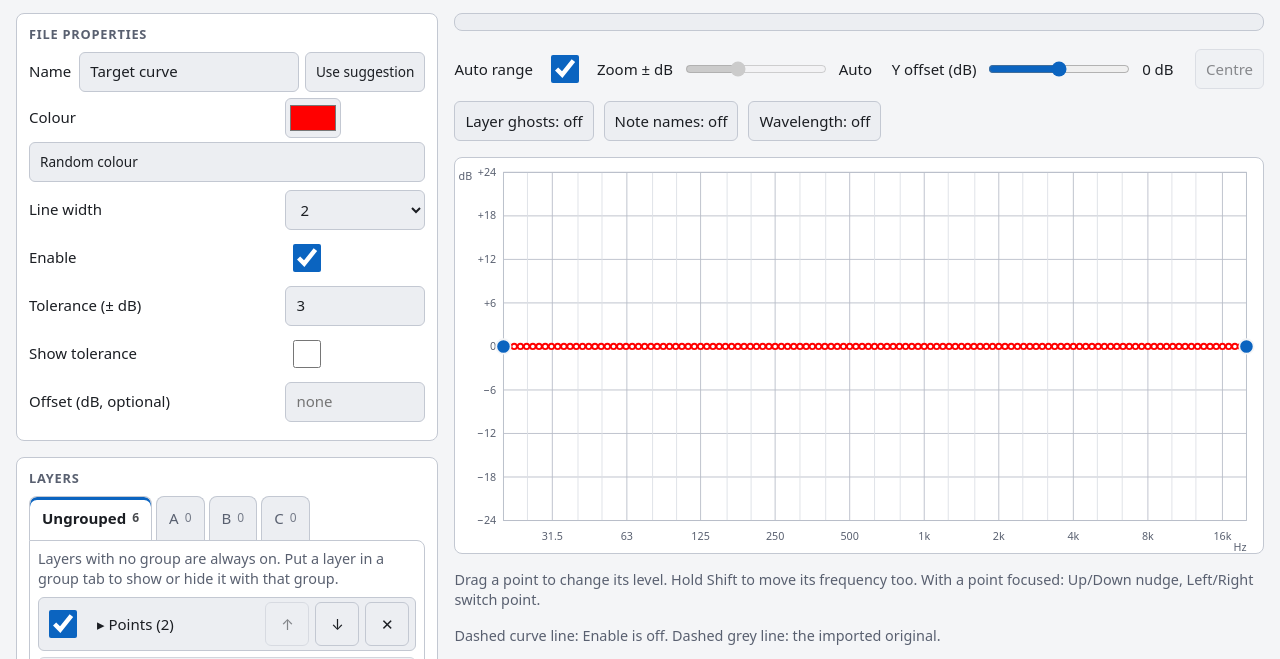
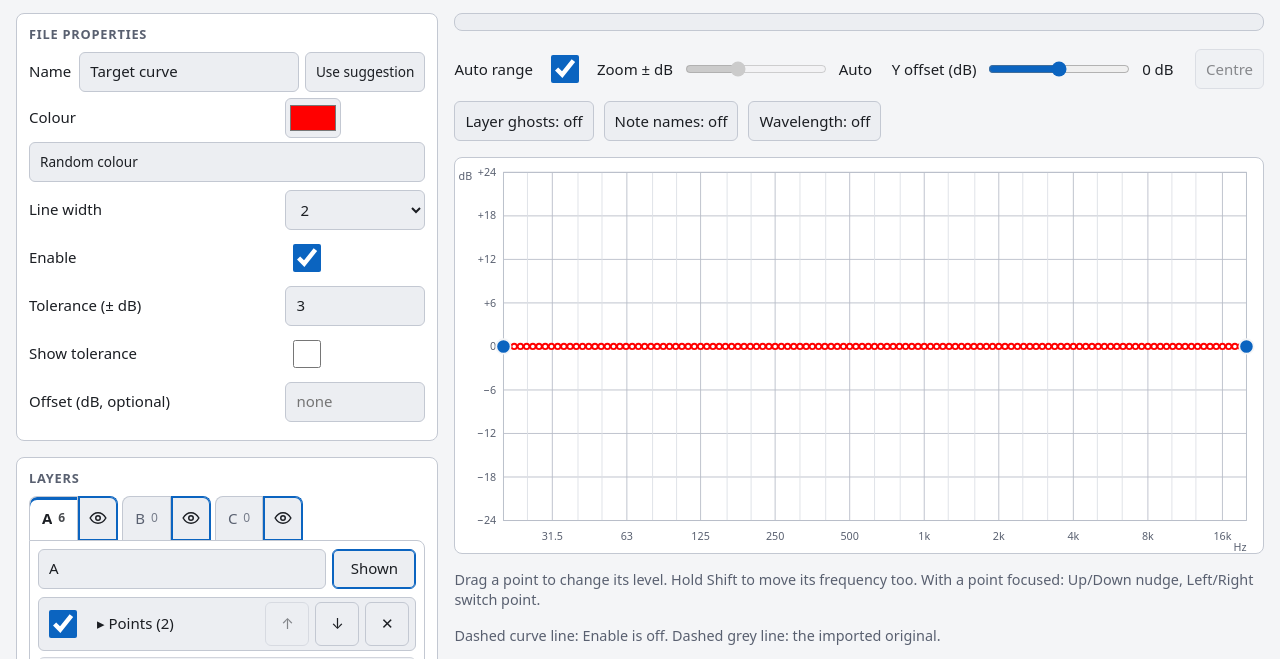
Before and after one commit to MrFreekie/target-curve-builder, a plain HTML site: page index.html in a window 1280 px wide. Shown: the part 64-723 px from the top of the page. Drawn offline with Linux system fonts and the light colour scheme.

Commit message:
Groups only: drop Ungrouped tab and the Group selector, add an eye per tab
Every layer is in group A, B or C (new and loaded layers default to A). Each
tab has an eye button to show or hide its group. Docs updated for the shark
fin, presets and groups.

Co-Authored-By: Claude Sonnet 5.5 <noreply@anthropic.com>

```diff
--- a/css/app.css
+++ b/css/app.css
@@ -50,6 +50,10 @@ button[aria-pressed="true"] { border-color: var(--accent); box-shadow: inset 0 0
 .name-row input { flex: 1; min-width: 0; width: auto; }
 .name-row button { white-space: nowrap; font-size: 0.85rem; }
 .tabs { display: flex; gap: 4px; flex-wrap: wrap; }
+.tabitem { display: inline-flex; }
+.tabitem .tab { border-radius: 8px 0 0 0; }
+.eye { display: inline-flex; align-items: center; min-height: 44px; min-width: 40px; justify-content: center; padding: 6px 8px; border-radius: 0 8px 0 0; border-bottom: none; background: var(--panel2); color: var(--muted); }
+.eye[aria-pressed="true"] { color: var(--text); }
 .tab { display: inline-flex; align-items: center; gap: 6px; min-height: 44px; padding: 6px 12px; max-width: 10em; border-radius: 8px 8px 0 0; border-bottom: none; background: var(--panel2); color: var(--muted); }
 .tab .tab-name { overflow: hidden; text-overflow: ellipsis; white-space: nowrap; }
 .tab .tab-count { font-size: 0.75rem; opacity: 0.8; }
--- a/js/app.js
+++ b/js/app.js
@@ -266,7 +266,7 @@ function startApp() {
   }
 
   function layerTitle(l) {
-    return baseTitle(l) + (l.invert === true ? " (inverted)" : "") + (l.group ? ` [${groupName(l.group)}${hiddenByGroup(l) ? ", hidden" : ""}]` : "");
+    return baseTitle(l) + (l.invert === true ? " (inverted)" : "") + (hiddenByGroup(l) ? ` [${groupName(l.group)}, hidden]` : "");
   }
 
   function baseTitle(l) {
@@ -447,14 +447,6 @@ function startApp() {
         fillSlope();
       }
     }
-    // Which group the layer belongs to (SPEC §4.8): none means it is never hidden by a group.
-    body.append(selectField("Group", [["0", "None"], ...(doc.groups ?? []).map((g, n) => [String(n + 1), g.name])], String(l.group ?? 0), (v) => {
-      if (Number(v) > 0) l.group = Number(v); else delete l.group;
-      activeTab = tabOf(l); // follow the layer to the tab it now belongs to
-      renderGroups();
-      renderLayers([l.id, "toggle"]);
-      update();
-    }));
     // Any layer can be flipped upside down (its dB values change sign).
     const flip = document.createElement("button");
     flip.type = "button";
@@ -476,10 +468,10 @@ function startApp() {
   const hiddenByGroup = (l) => !visibleLayers(doc).includes(l);
   const groupName = (n) => doc.groups?.[n - 1]?.name ?? "";
 
-  /** Which tab is open: 0 holds the layers with no group, 1 to 3 are the groups (a view setting, not saved). */
-  let activeTab = 0;
-  const tabOf = (l) => (Number.isInteger(l.group) && l.group >= 1 && l.group <= 3 ? l.group : 0);
-  const tabName = (n) => (n === 0 ? "Ungrouped" : doc.groups?.[n - 1]?.name ?? `Group ${n}`);
+  /** Which group's tab is open, 1 to 3 (a view setting, not saved). */
+  let activeTab = 1;
+  const tabOf = (l) => (Number.isInteger(l.group) && l.group >= 1 && l.group <= 3 ? l.group : 1);
+  const tabName = (n) => doc.groups?.[n - 1]?.name ?? `Group ${n}`;
 
   function renderLayers(focus) {
     const ul = $("layers");
@@ -488,7 +480,7 @@ function startApp() {
     if (!mine.length) {
       const li = document.createElement("li");
       li.className = "empty";
-      li.textContent = activeTab === 0 ? "No ungrouped layers. Use Add layer below." : `No layers in ${tabName(activeTab)} yet. Use Add layer below.`;
+      li.textContent = `No layers in ${tabName(activeTab)} yet. Use Add layer below.`;
       ul.append(li);
     }
     mine.forEach((l, pos) => {
@@ -555,7 +547,7 @@ function startApp() {
     }
   }
 
-  // ---- layer tabs: Ungrouped plus three named groups with independent show/hide (SPEC 4.8)
+  // ---- layer tabs: three named groups with independent show/hide (SPEC 4.8)
   function selectTab(n, { focusTab = false } = {}) {
     activeTab = n;
     renderGroups();
@@ -563,12 +555,32 @@ function startApp() {
     if (focusTab) $(`tab-${n}`)?.focus();
   }
 
+  /** An eye (open when the group is shown, crossed out when hidden) as an SVG, built without innerHTML. */
+  function eyeIcon(open) {
+    const ns = "http://www.w3.org/2000/svg";
+    const svg = document.createElementNS(ns, "svg");
+    svg.setAttribute("viewBox", "0 0 24 24");
+    svg.setAttribute("width", "18");
+    svg.setAttribute("height", "18");
+    svg.setAttribute("aria-hidden", "true");
+    const add = (tag, attrs) => {
+      const e = document.createElementNS(ns, tag);
+      for (const [k, v] of Object.entries(attrs)) e.setAttribute(k, v);
+      svg.append(e);
+    };
+    const stroke = { fill: "none", stroke: "currentColor", "stroke-width": "2", "stroke-linecap": "round", "stroke-linejoin": "round" };
+    add("path", { ...stroke, d: "M1.5 12S5.5 5 12 5s10.5 7 10.5 7-4 7-10.5 7S1.5 12 1.5 12z" });
+    add("circle", { ...stroke, cx: "12", cy: "12", r: "3" });
+    if (!open) add("path", { ...stroke, d: "M3 3l18 18" });
+    return svg;
+  }
+
   /** The tab strip. Built once, then updated in place so a focused tab keeps focus. */
   function renderTabs() {
     const host = $("layer-tabs");
-    if (host.children.length !== 4) {
+    if (host.children.length !== 3) {
       host.replaceChildren();
-      for (let n = 0; n < 4; n++) {
+      for (let n = 1; n <= 3; n++) {
         const b = document.createElement("button");
         b.type = "button";
         b.id = `tab-${n}`;
@@ -578,21 +590,41 @@ function startApp() {
         b.append(Object.assign(document.createElement("span"), { className: "tab-name" }), Object.assign(document.createElement("span"), { className: "tab-count" }));
         b.addEventListener("click", () => selectTab(n));
         b.addEventListener("keydown", (ev) => {
-          const keys = { ArrowRight: (activeTab + 1) % 4, ArrowLeft: (activeTab + 3) % 4, Home: 0, End: 3 };
+          const keys = { ArrowRight: (activeTab % 3) + 1, ArrowLeft: ((activeTab + 1) % 3) + 1, Home: 1, End: 3 };
           if (!(ev.key in keys)) return;
           ev.preventDefault();
           selectTab(keys[ev.key], { focusTab: true });
         });
-        host.append(b);
+        // the eye shows or hides every layer in this group, right beside its tab (not inside it: a button can't hold a button)
+        const eye = document.createElement("button");
+        eye.type = "button";
+        eye.id = `eye-${n}`;
+        eye.className = "eye";
+        eye.addEventListener("click", () => {
+          const g = doc.groups[n - 1];
+          g.on = g.on === false;
+          renderGroupHead();
+          renderLayers();
+          update();
+        });
+        const item = document.createElement("div");
+        item.className = "tabitem";
+        item.append(b, eye);
+        host.append(item);
       }
     }
-    for (let n = 0; n < 4; n++) {
+    for (let n = 1; n <= 3; n++) {
       const b = $(`tab-${n}`);
       const count = doc.layers.filter((l) => tabOf(l) === n).length;
-      const hidden = n > 0 && doc.groups?.[n - 1]?.on === false;
+      const hidden = doc.groups?.[n - 1]?.on === false;
       b.querySelector(".tab-name").textContent = tabName(n);
       b.querySelector(".tab-count").textContent = String(count);
       b.classList.toggle("hiddengroup", hidden);
+      const eye = $(`eye-${n}`);
+      eye.replaceChildren(eyeIcon(!hidden));
+      eye.setAttribute("aria-pressed", String(!hidden));
+      eye.setAttribute("aria-label", `${tabName(n)}: ${hidden ? "hidden. Press to show its layers" : "shown. Press to hide its layers"}`);
+      eye.title = hidden ? "Show this group" : "Hide this group";
       b.setAttribute("aria-selected", String(n === activeTab));
       b.tabIndex = n === activeTab ? 0 : -1;
       b.setAttribute("aria-label", `${tabName(n)}, ${count} layer${count === 1 ? "" : "s"}${hidden ? ", hidden" : ""}`);
@@ -605,13 +637,6 @@ function startApp() {
   function renderGroupHead() {
     const host = $("group-head");
     host.replaceChildren();
-    if (activeTab === 0) {
-      const note = document.createElement("p");
-      note.className = "note";
-      note.textContent = "Layers with no group are always on. Put a layer in a group tab to show or hide it with that group.";
-      host.append(note);
-      return;
-    }
     const n = activeTab - 1;
     const g = doc.groups[n];
     const name = document.createElement("input");
@@ -1004,7 +1029,7 @@ function startApp() {
   }
   $("btn-add").addEventListener("click", () => {
     const l = newLayer($("add-kind").value);
-    if (activeTab > 0) l.group = activeTab; // a layer added in a group's tab belongs to that group
+    l.group = activeTab; // a layer added in a group's tab belongs to that group
     doc.layers.push(l);
     expanded.add(l.id);
     renderLayers([l.id, "toggle"]);
@@ -1077,7 +1102,7 @@ function startApp() {
     try {
       const r = addImportedLayer(doc, p.text, p.name);
       doc = r.doc;
-      activeTab = 0;
+      activeTab = 1;
       expanded.add(r.layerId);
       importMessages = [
         ...p.extra,
--- a/js/doc.js
+++ b/js/doc.js
@@ -42,12 +42,12 @@ export function newDoc() {
     },
     grid: { mode: "resample", fraction: 12, fmin: 20, fmax: 20000 },
     layers: [
-      { id: newId(), kind: "points", on: true, points: [[20, 0], [20000, 0]] },
-      { id: newId(), kind: "lfTilt", on: false, dbPerOct: 3, pivot: 1000, floor: null },
-      { id: newId(), kind: "fullTilt", on: false, dbPerOct: 1, pivot: 1000 },
-      { id: newId(), kind: "hfTilt", on: false, dbPerOct: 1.5, corner: 4000 },
-      { id: newId(), kind: "hpf", on: false, fc: 32, type: "LR", slope: 48 },
-      { id: newId(), kind: "lpf", on: false, fc: 16000, type: "LR", slope: 24 },
+      { id: newId(), kind: "points", on: true, group: 1, points: [[20, 0], [20000, 0]] },
+      { id: newId(), kind: "lfTilt", on: false, group: 1, dbPerOct: 3, pivot: 1000, floor: null },
+      { id: newId(), kind: "fullTilt", on: false, group: 1, dbPerOct: 1, pivot: 1000 },
+      { id: newId(), kind: "hfTilt", on: false, group: 1, dbPerOct: 1.5, corner: 4000 },
+      { id: newId(), kind: "hpf", on: false, group: 1, fc: 32, type: "LR", slope: 48 },
+      { id: newId(), kind: "lpf", on: false, group: 1, fc: 16000, type: "LR", slope: 24 },
     ],
     normalise: { on: false, at: 1000 },
     original: null,
@@ -66,7 +66,7 @@ export function defaultGroups() {
 
 /** A fresh layer of the given kind, switched on. */
 export function newLayer(kind) {
-  const base = { id: newId(), kind, on: true };
+  const base = { id: newId(), kind, on: true, group: 1 }; // every layer belongs to a group; new ones start in A
   switch (kind) {
     case "points": return { ...base, points: [[20, 0], [20000, 0]] };
     case "lfTilt": return { ...base, dbPerOct: 3, pivot: 1000, floor: null };
@@ -116,7 +116,7 @@ function loadLayer(l) {
   if (!isObj(l) || typeof l.kind !== "string" || !Object.hasOwn(LAYER_KINDS, l.kind)) throw new Error("Unknown layer type.");
   const out = { id: newId(), kind: l.kind, on: l.on !== false && l.on !== 0 };
   if (l.invert === true) out.invert = true; // any layer can be flipped upside down
-  if (Number.isInteger(l.group) && l.group >= 1 && l.group <= GROUP_COUNT) out.group = l.group; // see §4.8
+  out.group = Number.isInteger(l.group) && l.group >= 1 && l.group <= GROUP_COUNT ? l.group : 1; // see §4.8: no or unusable group means group A
   switch (l.kind) {
     case "points":
       out.points = loadPoints(l.points);
@@ -324,7 +324,7 @@ export function addImportedLayer(doc, text, fileName = "") {
     points = points.map(([f, g]) => [f, g - ref]);
   }
   const next = JSON.parse(JSON.stringify(doc));
-  const layer = { id: newId(), kind: "points", on: true, points };
+  const layer = { id: newId(), kind: "points", on: true, group: 1, points };
   const label = clean(fileName).replace(/	/g, " ").trim().slice(0, 100);
   if (label) layer.label = label;
   next.layers.push(layer);
```
Also changed, not shown: tests/groups.test.mjs (+10 -7 lines), 3 other files.
